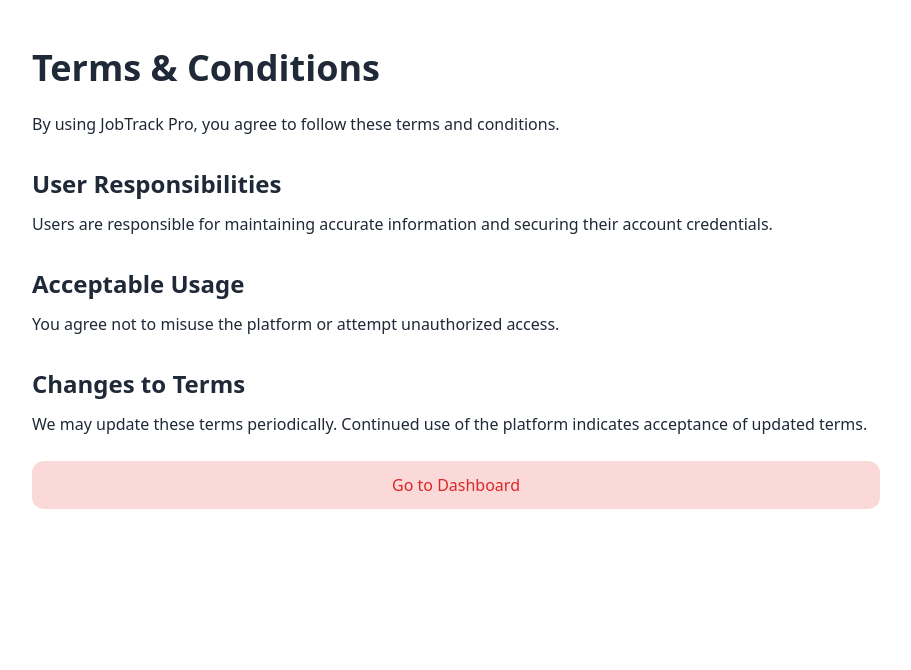
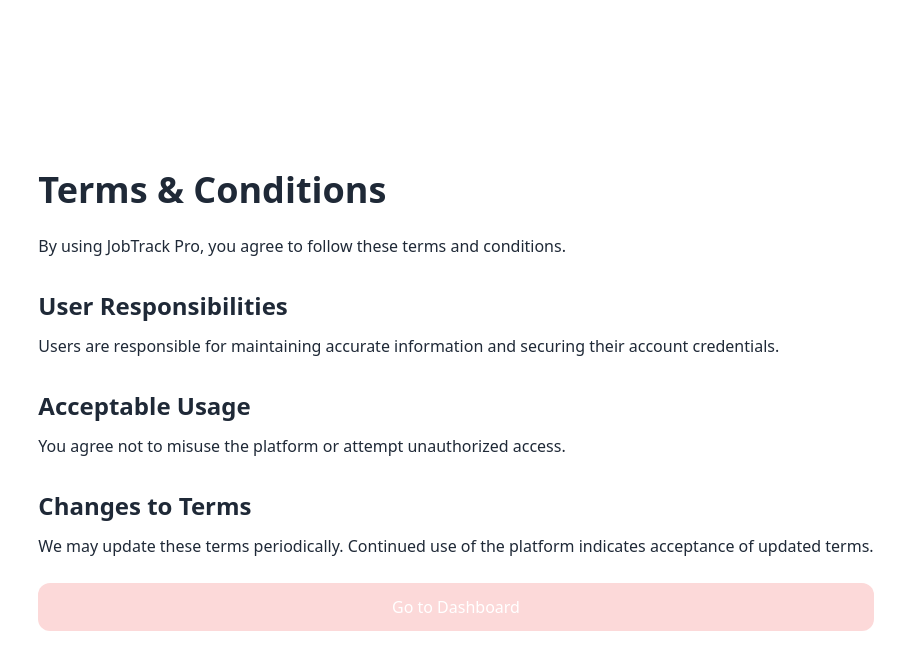
Before and after one commit to Saikiran-Srichurnam/job_tracker_saas, a React (Vite) app in the folder client/: page /terms in a window 1280 px wide. Shown: the top 670 px of the page, without its empty margins (184-1095 px from the left). Built offline with nearby package versions, Linux system fonts and the light colour scheme; no server answers.

Commit message:
update terms and privacy pages in darkmode

```diff
--- a/client/src/pages/Privacy.jsx
+++ b/client/src/pages/Privacy.jsx
@@ -7,7 +7,8 @@
     navigate("/dashboard");
   };
   return (
-    <div className="max-w-4xl mx-auto px-6 py-12 text-gray-800 dark:text-white">
+    <div className="w-full h-screen dark:bg-gray-800 flex justify-center items-center text-gray-800 dark:text-white">
+      <div className="max-w-4xl w-full mx-auto px-6 py-12 ">
         <h1 className="text-4xl font-bold mb-6">Privacy Policy</h1>
 
         <p className="mb-4">
@@ -46,6 +47,7 @@
           </button>
         </div>
       </div>
+    </div>
   );
 }
 
--- a/client/src/pages/Terms.jsx
+++ b/client/src/pages/Terms.jsx
@@ -7,7 +7,8 @@
     navigate("/dashboard");
   };
   return (
-    <div className="max-w-4xl mx-auto px-6 py-12 text-gray-800 dark:text-white">
+    <div className="w-full h-screen dark:bg-gray-800 flex justify-center items-center text-gray-800 dark:text-white">
+      <div className="max-w-4xl mx-auto px-6 py-12">
         <h1 className="text-4xl font-bold mb-6">Terms & Conditions</h1>
 
         <p className="mb-4">
@@ -19,8 +20,8 @@
         </h2>
 
         <p className="mb-4">
-        Users are responsible for maintaining accurate information and securing
-        their account credentials.
+          Users are responsible for maintaining accurate information and
+          securing their account credentials.
         </p>
 
         <h2 className="text-2xl font-semibold mt-8 mb-3">Acceptable Usage</h2>
@@ -38,10 +39,11 @@
         <div className="space-y-3 pt-6 border-t border-white/10">
           <button
             onClick={() => handleCloseBtn()}
-          className="w-full bg-red-500/20 hover:bg-red-500/80 text-red-600 dark:text-white transition-all duration-300 py-3 rounded-xl font-medium hover:scale-[1.02]"
+            className="w-full bg-red-500/20 hover:bg-red-500/80 text-white transition-all duration-300 py-3 rounded-xl font-medium hover:scale-[1.02]"
           >
             Go to Dashboard
           </button>
+        </div>
       </div>
     </div>
   );
```
Lines whose indentation alone changed are shown as unchanged.
